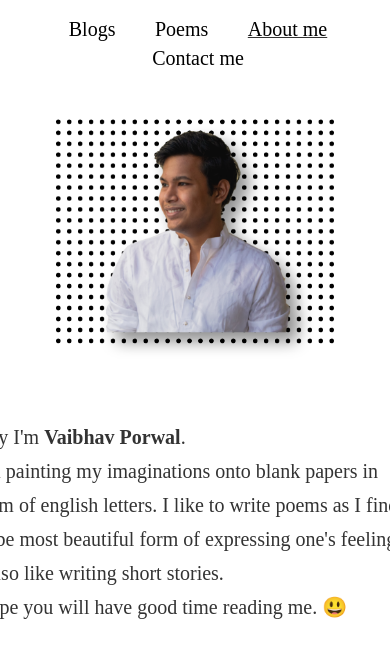
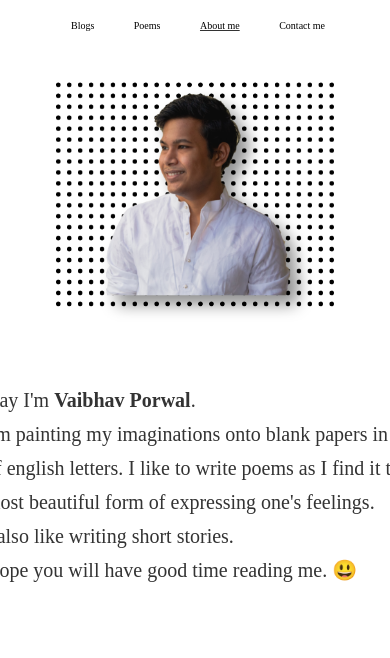
Before and after one commit to vaibhav-a-porwal/My-blogging-website, a Django app: page /about/ in a window 390 px wide; the page is wider, and only the part inside the window is pictured. Shown: the top 658 px of that part. Run offline with Django 3.2, Linux system fonts and the light colour scheme; some libraries are stand-ins or nearby versions.

Commit message:
changes for mobile 1.

```diff
--- a/blogs/static/css/blogs.css
+++ b/blogs/static/css/blogs.css
@@ -89,10 +89,14 @@ p{
     }
 
     .blog-img{
-        height: 250px;
+        height: 180px;
         margin-top: 0;
         display: block;
         margin-left: auto;
         margin-right: auto;
     }
+
+    a{
+        font-size: 10px;
+    }
 }
--- a/rest/static/about/css/about.css
+++ b/rest/static/about/css/about.css
@@ -63,11 +63,15 @@ img{
         height: 250px;
     }
 
+    a{
+        font-size: 10px;
+    }
+
     .about-content{
         margin-top: 15%;
-        margin-left: 0;
+        margin-left: 20px;
         font-size: 20px;
         padding-left: 30px;
-        padding-right: 30px;
+        padding-right: 10px;
     }
 }
--- a/rest/static/contact/css/contact.css
+++ b/rest/static/contact/css/contact.css
@@ -57,4 +57,8 @@ a:hover{
     .img{
         display: none;
     }
+
+    a{
+        font-size: 10px;
+    }
 }
```
Also changed, not shown: poems/static/css/poems.css (+12 -0 lines).
